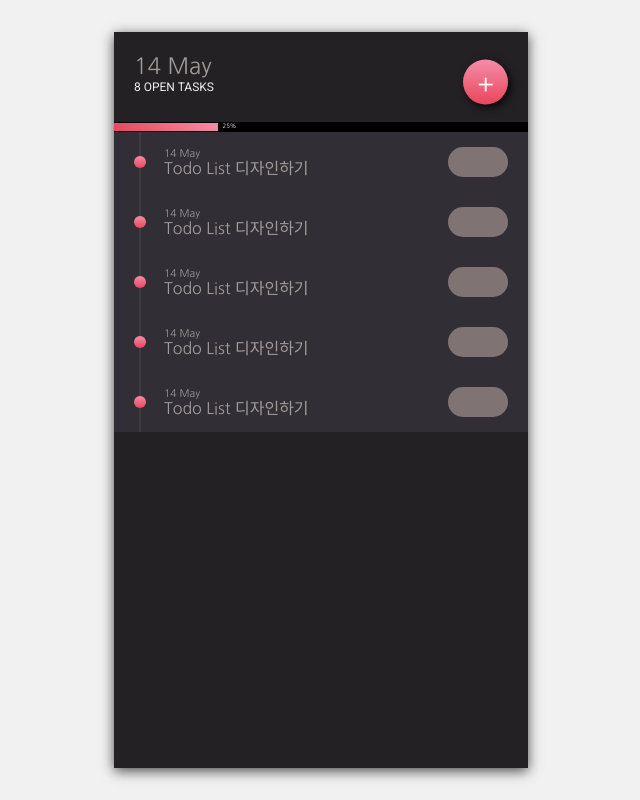
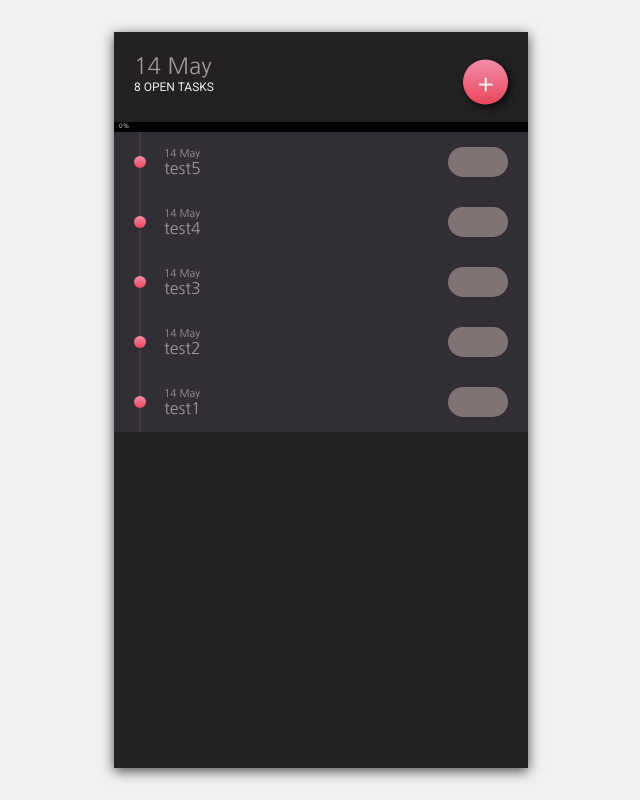
Before and after one commit to hjurie/BlackFED, a React (Create React App) app in the folder TodoList/: page /todo in a window 1280 px wide. Shown: the whole page, without its empty margins (319-959 px from the left). Built offline with nearby package versions, Linux system fonts and the light colour scheme.

Commit message:
insert modify

```diff
--- a/TodoList/src/components/Calendar.js
+++ b/TodoList/src/components/Calendar.js
@@ -5,7 +5,7 @@ import { iosArrowLeft, iosArrowRight } from 'react-icons-kit/ionicons';
 import styled from 'styled-components';
 
 const Calendar = styled.div`
-  width: 90%; margin: 0 auto; background-color: #312E36; overflow: hidden;
+  width: 90%; margin: 0 auto; background-color: #312E36; overflow: hidden; user-select: none;
 `;
 const Controller = styled.div`
   position: relative; padding: 10px 0; color: #FFF; text-align: center; font-size: 1.4em; font-family: 'Roboto';
@@ -45,9 +45,13 @@ const CalendarComponent = (props) => {
   return (
     <Calendar>
       <Controller>
-        <LeftArrow onClick={() => onSelected(`${moment(date).subtract(1, 'month').format('YYYY-MM')}-01`)}><Icon size={20} icon={iosArrowLeft} /></LeftArrow>
+        <LeftArrow onClick={() => onSelected(`${moment(date).subtract(1, 'month').format('YYYY-MM')}-01`)}>
+          <Icon size={20} icon={iosArrowLeft} />
+        </LeftArrow>
         {moment(date).format('MMMM YYYY')}
-        <RightArrow onClick={() => onSelected(`${moment(date).add(1, 'month').format('YYYY-MM')}-01`)}><Icon size={20} icon={iosArrowRight} /></RightArrow>
+        <RightArrow onClick={() => onSelected(`${moment(date).add(1, 'month').format('YYYY-MM')}-01`)}>
+          <Icon size={20} icon={iosArrowRight} />
+        </RightArrow>
       </Controller>
       <Weeks>
         <Week>일</Week>
--- a/TodoList/src/components/Header.js
+++ b/TodoList/src/components/Header.js
@@ -16,25 +16,32 @@ const Date = styled.div`
 const Total = styled.div`
   color: #EEE; font-size: .75em; font-family: 'Roboto';
 `;
-// const AddBtn = styled.div`
-//   position: absolute; top: 50%; right: 20px; transform: translateY(-50%); width: 45px; height: 45px; line-height: 50px; border-radius: 50%; color: #FFF; background: linear-gradient(#F48DA8, #E9465B); box-shadow: 3px 3px 8px RGBA(0,0,0,.8);
-//   font-size: 1.6em; text-align: center; cursor: pointer;
-// `;
 const Progress = styled.div`
   position: absolute; bottom: 0; left: 0; width: 100%; height: 10px; background-color: #000; overflow: hidden;
-  & > div.bar { float: left; width: 25%; height: 8px; margin: 1px 0; background: linear-gradient(45deg, #E9465B, #F48DA8); }
+  & > div.bar { float: left; width: 0%; height: 8px; margin: 1px 0; background: linear-gradient(45deg, #E9465B, #F48DA8); transition: all .2s ease-in-out; }
   & > div.status { float: left; padding: 0 5px; color: #FFF; font-size: .1em; }
+
+  ${p => p.percent ? `& > div.bar { width: ${p.percent}% }` : null};
 `;
 
 const HeaderComponent = (props) => {
+  const { list } = props;
+  const complete = list.reduce((acc, cur) => {
+    if (cur.isComplete) acc += 1;
+    return acc;
+  }, 0);
+  const percent = Math.ceil((complete / list.length) * 100);
+
+
+
   return (
     <Header>
       <Date>{moment().format('DD MMMM')}</Date>
       <Total>{8} OPEN TASKS</Total>
       <Link className="add" to="/new_task">+</Link>
-      <Progress>
+      <Progress percent={percent}>
         <div className="bar" />
-        <div className="status">25%</div>
+        <div className="status">{percent}%</div>
       </Progress>
     </Header>
   );
--- a/TodoList/src/components/List.js
+++ b/TodoList/src/components/List.js
@@ -7,7 +7,7 @@ const List = styled.div`
   display: flex; flex-direction: column;
 `;
 const Item = styled.div`
-  position: relative; flex-basis: 60px;
+  position: relative; flex-basis: 60px; user-select: none;
   background-color: ${p => p.done ? '#242125' : '#312E36'};
 
   & > div.point {
@@ -43,7 +43,7 @@ const ListComponent = (props) => {
         list.map((item, index) => (
           <Item key={item._id} done={item.isComplete}>
             <div className="point" />
-            <div className="content">Todo List 디자인하기</div>
+            <div className="content">{item.content}</div>
             <div className="check" onClick={() => onChange(item._id, !item.isComplete)}>
               { item.isComplete ? <Icon icon={checkmark} /> : null }
             </div>
--- a/TodoList/src/views/NewTaskView.js
+++ b/TodoList/src/views/NewTaskView.js
@@ -1,7 +1,7 @@
 import React, { Component, Fragment } from 'react';
 import moment from 'moment';
 import Icon from 'react-icons-kit';
-import { iosCloseEmpty } from 'react-icons-kit/ionicons';
+import { close } from 'react-icons-kit/ionicons';
 import styled from 'styled-components';
 
 import Layout from '../styles/Layout';
@@ -56,7 +56,7 @@ class NewTaskView extends Component {
       <Layout>
         <Header>
           새로운 일정을 입력해주세요.
-          <Icon className="icon" size={40} icon={iosCloseEmpty} onClick={this.handleBack} />
+          <Icon className="icon" size={22} icon={close} onClick={this.handleBack} />
         </Header>
         <Calendar {...this.state} onSelected={this.handleSelected} />
         <Input type="text" name="content" value={content} onChange={this.handleChange} placeholder="일정 내용" />
--- a/TodoList/src/views/TodoView.js
+++ b/TodoList/src/views/TodoView.js
@@ -31,7 +31,7 @@ class TodoView extends Component {
   render() {
     return (
       <Layout>
-        <Header />
+        <Header {...this.state} />
         <List {...this.state} onChange={this.handleChange} />
       </Layout>
     );
```
